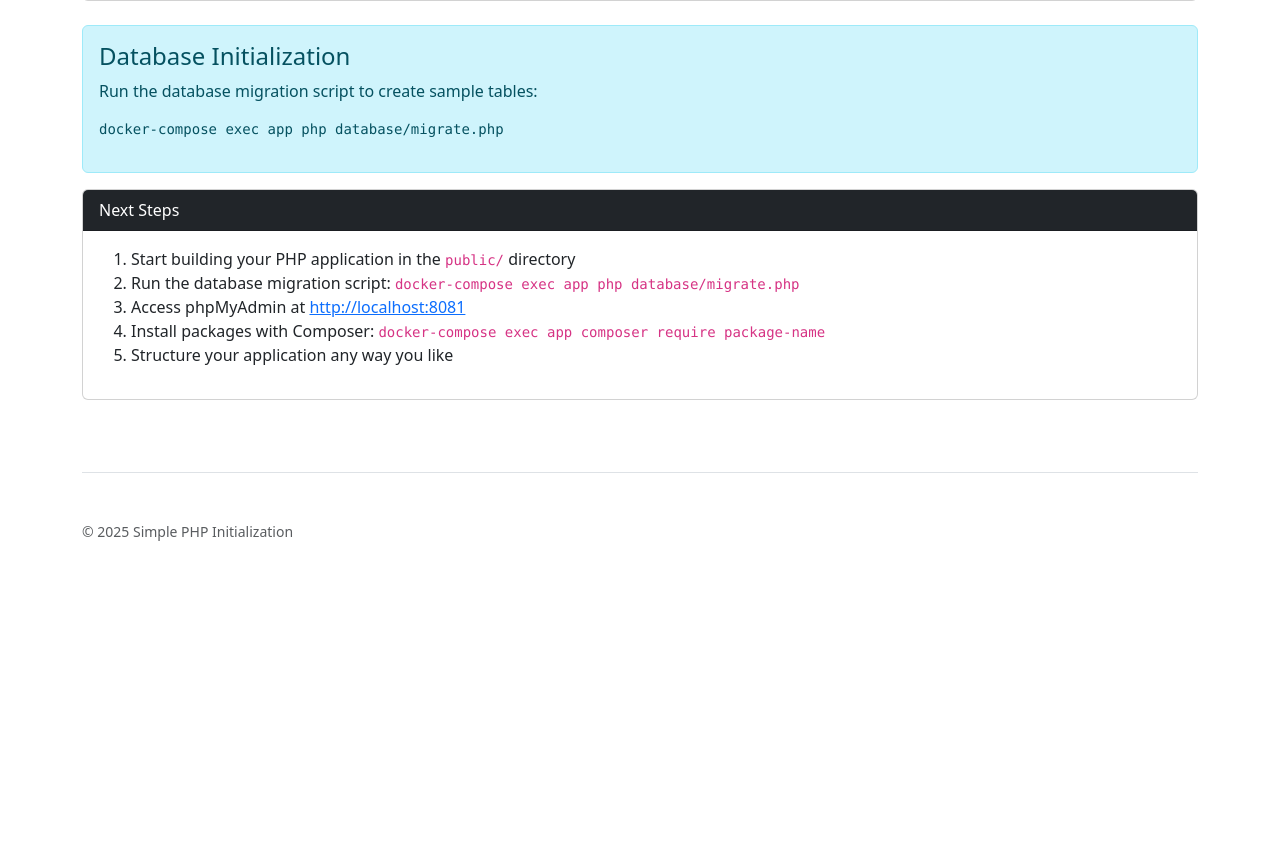
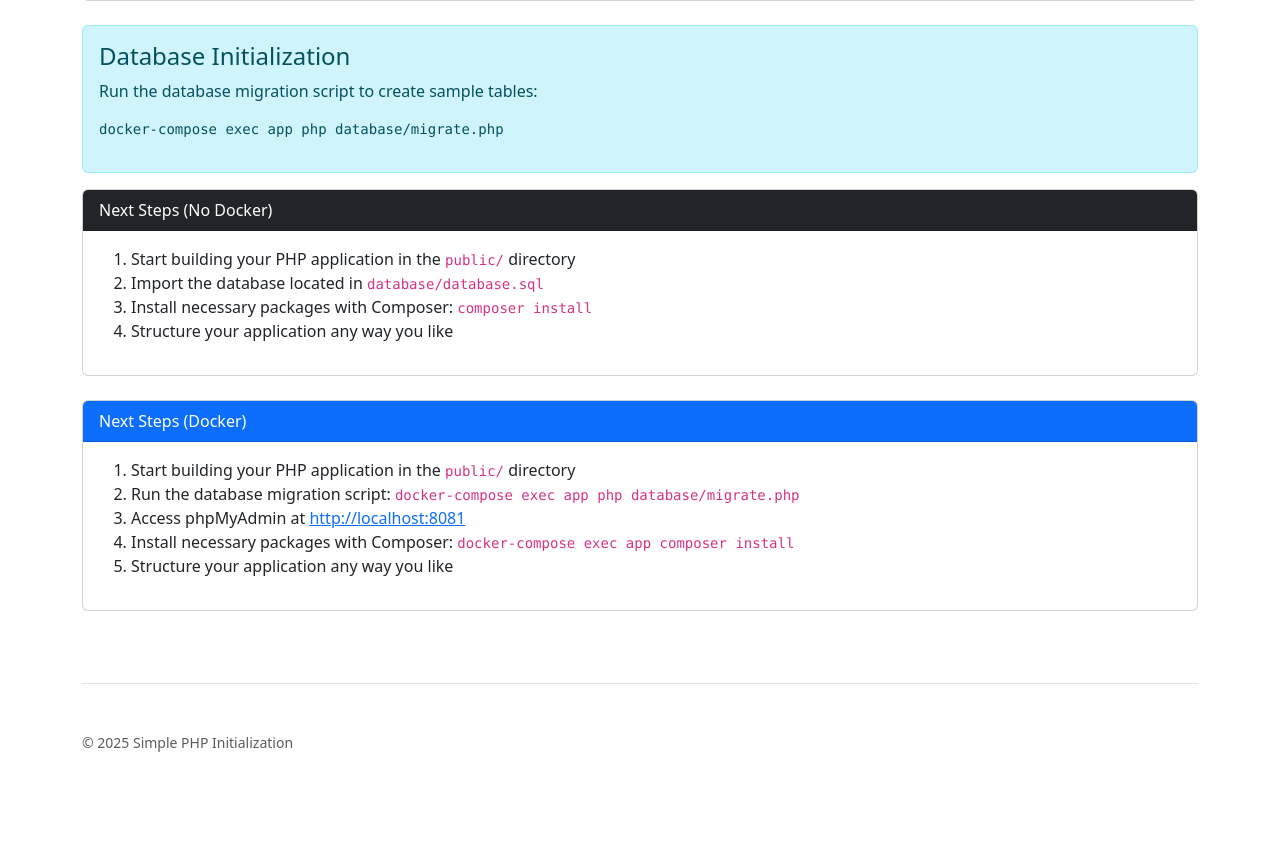
Before and after one commit to Retro-Artist/Docker-Template, a PHP site: page / in a window 1280 px wide. Shown: the part 1174-2023 px from the top of the page. Before the commit the page ends 1715 px from the top, so only its background shows below. Run offline with PHP 8.4, Linux system fonts and the light colour scheme.

Commit message:
Big Compability Updates

```diff
--- a/database/migrate.php
+++ b/database/migrate.php
@@ -57,8 +57,8 @@ try {
     echo "- Inserted sample data into 'notes' table\n";
 
     echo "\nDatabase migration completed successfully!\n";
-    echo "You can view your database by opening phpMyAdmin at: http://localhost:8081\n";
-    echo "Your PHPMyAdmin Access credentials are: Username: root, Password: root_password\n\n";
+    echo "If you're running docker on your local machine you access phpMyAdmin at: http://localhost:8081\n";
+    echo "Your PHPMyAdmin Access credentials on Docker are: Username: root, Password: root_password\n\n";
 
 } catch (PDOException $e) {
     echo "Database Error: " . $e->getMessage() . "\n";
--- a/public/index.php
+++ b/public/index.php
@@ -191,14 +191,32 @@
             <div class="col-12">
                 <div class="card mb-4">
                     <div class="card-header bg-dark text-white">
-                        Next Steps
+                        Next Steps (No Docker)
+                    </div>
+                    <div class="card-body">
+                        <ol>
+                            <li>Start building your PHP application in the <code>public/</code> directory</li>
+                            <li>Import the database located in <code>database/database.sql</code></li>
+                            <li>Install necessary packages with Composer: <code>composer install</code></li>
+                            <li>Structure your application any way you like</li>
+                        </ol>
+                    </div>
+                </div>
+            </div>
+        </div>
+
+        <div class="row">
+            <div class="col-12">
+                <div class="card mb-4">
+                    <div class="card-header bg-primary text-white">
+                        Next Steps (Docker)
                     </div>
                     <div class="card-body">
                         <ol>
                             <li>Start building your PHP application in the <code>public/</code> directory</li>
                             <li>Run the database migration script: <code>docker-compose exec app php database/migrate.php</code></li>
                             <li>Access phpMyAdmin at <a href="http://localhost:8081" target="_blank">http://localhost:8081</a></li>
-                            <li>Install packages with Composer: <code>docker-compose exec app composer require package-name</code></li>
+                            <li>Install necessary packages with Composer: <code>docker-compose exec app composer install</code></li>
                             <li>Structure your application any way you like</li>
                         </ol>
                     </div>
```
Also changed, not shown: README.md.
